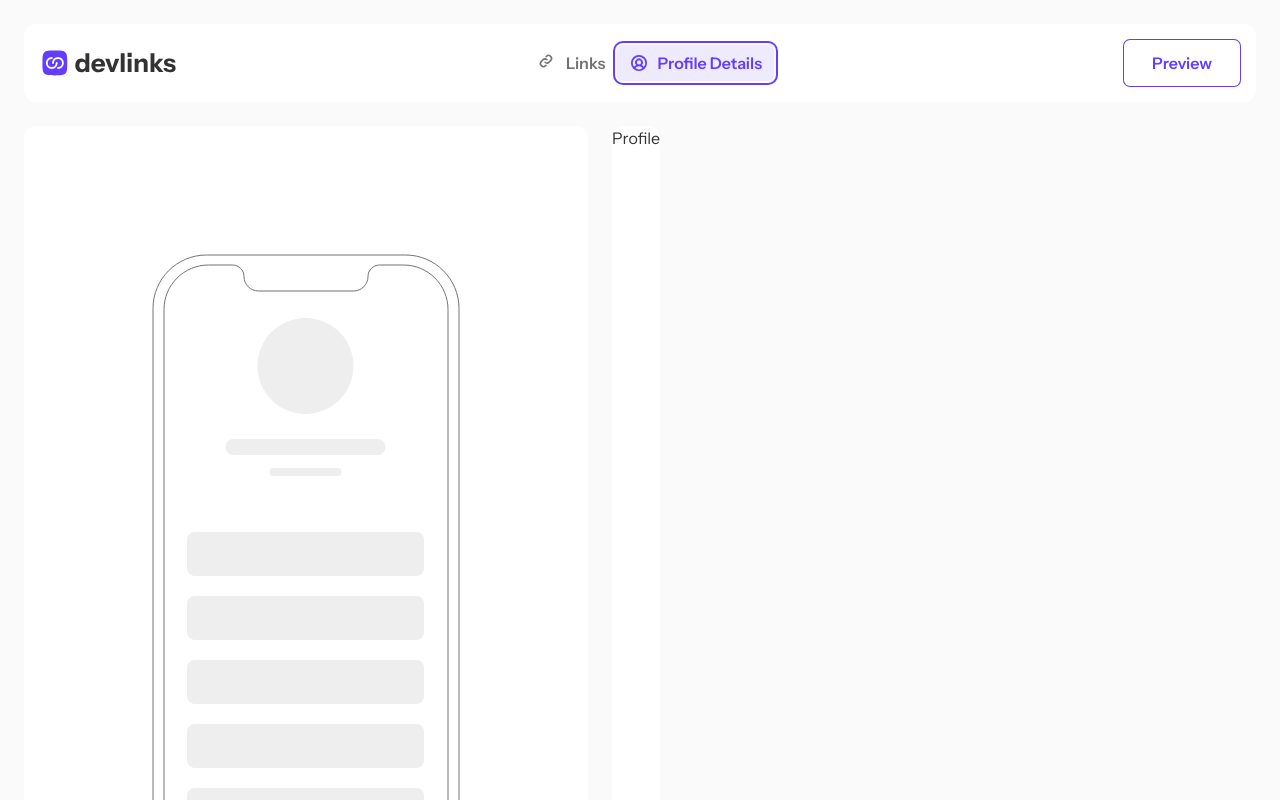
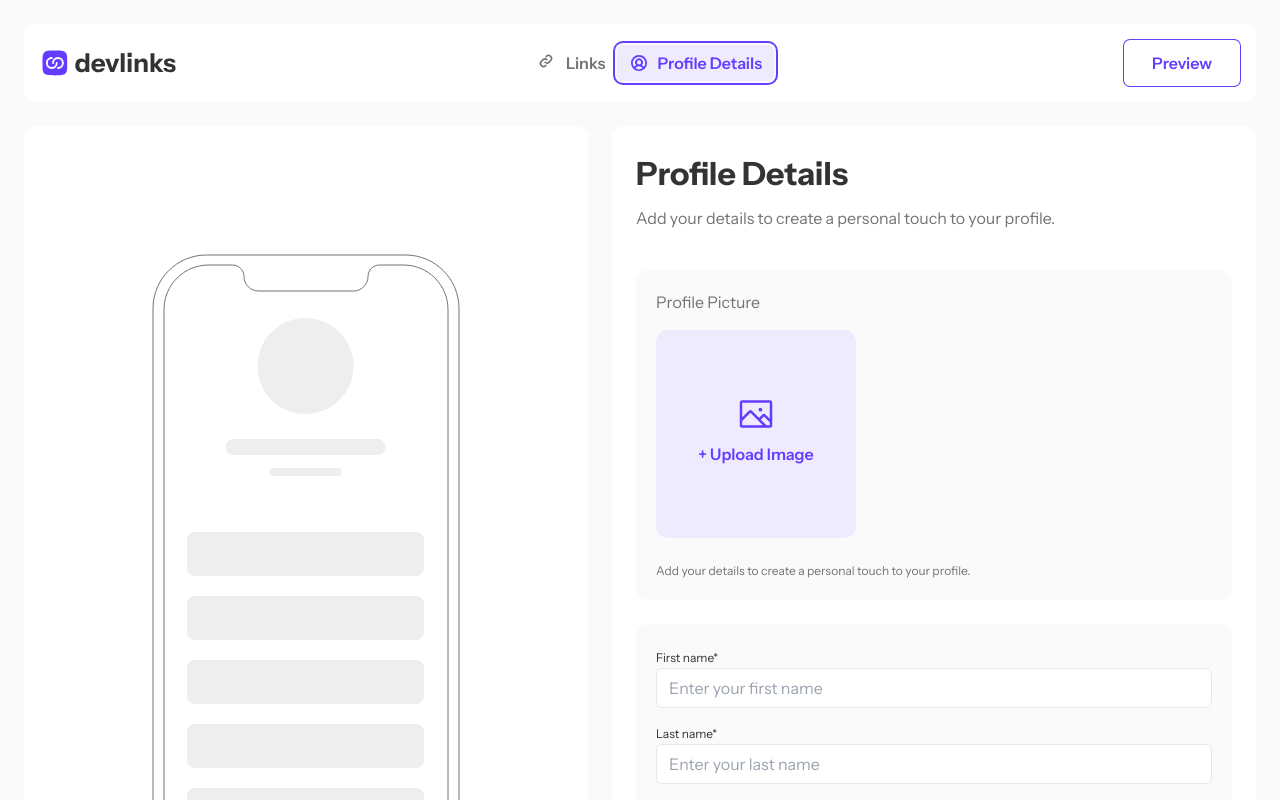
Before and after one commit to rohald89/devlinks, a Next.js app: page /dashboard in a window 1280 px wide. Both pictures are taken after a click on the tab "Profile Details". Shown: the top 800 px of the page. Built offline with nearby package versions, Linux system fonts and the light colour scheme.

Commit message:
added profile details tab content for the dashboard page

```diff
--- a/src/app/(auth)/signin/page.tsx
+++ b/src/app/(auth)/signin/page.tsx
@@ -34,7 +34,7 @@ const page: FC<pageProps> = ({}) => {
       <Button className="w-full" variant="primary" type="submit">
         Login
       </Button>
-      <p className="text-center text-gray-500 mt-6 flex flex-col">
+      <p className="text-center text-gray-500 mt-6 flex flex-col xl:flex-row xl:gap-1 xl:justify-center">
         Don't have an account?
         <span className="text-primary-600">
           <Link href="/signup" className="text-center">
--- a/src/app/(auth)/signup/page.tsx
+++ b/src/app/(auth)/signup/page.tsx
@@ -49,7 +49,7 @@ const page: FC<pageProps> = ({}) => {
         Create new account
       </Button>
 
-      <p className="text-center text-gray-500 mt-6 flex flex-col">
+      <p className="text-center text-gray-500 mt-6 flex flex-col xl:flex-row xl:gap-1 xl:justify-center">
         Already have an account?
         <span className="text-primary-600">
           <Link href="/signin" className="text-center">
--- a/src/components/Dashboard.tsx
+++ b/src/components/Dashboard.tsx
@@ -3,6 +3,9 @@ import { TabsContent } from '@/components/ui/Tabs';
 import { Button } from '@/components/ui/Button';
 import GetStarted from '@/components/GetStarted';
 import Preview from './Preview';
+import { Label } from './ui/Label';
+import { Input } from './ui/Input';
+import { Icons } from './Icons';
 
 interface DashboardProps {}
 
@@ -27,12 +30,60 @@ const Dashboard: FC<DashboardProps> = ({}) => {
           <GetStarted />
         </div>
         <div className="p-4">
-          <Button disabled className="w-full">
-            Save
-          </Button>
+          <Button className="w-full">Save</Button>
         </div>
       </TabsContent>
-      <TabsContent value="profile">Profile</TabsContent>
+      <TabsContent value="profile">
+        <div className="border-b border-gray-300 p-6">
+          <h1 className="text-2xl font-bold md:text-heading-md">
+            Profile Details
+          </h1>
+          <p className="mt-2 text-body-md text-gray-500 ">
+            Add your details to create a personal touch to your profile.
+          </p>
+          <div className="mt-10 p-5 rounded-xl bg-background">
+            <p className="text-body-md mb-4 text-gray-500">Profile Picture</p>
+            <label
+              htmlFor="picture"
+              className="bg-primary-100 text-heading-sm text-primary-600 px-10 py-16 rounded-xl flex flex-col items-center gap-2 justify-center aspect-square max-w-[200px]"
+            >
+              <Icons.image />
+              + Upload Image
+              <Input type="file" id="picture" className="hidden" />
+            </label>
+            <p className="text-body-sm text-gray-500 mt-6">
+              Add your details to create a personal touch to your profile.
+            </p>
+          </div>
+
+          <div className="mt-6 p-5 rounded-xl bg-background">
+            <Label htmlFor="firstName">First name*</Label>
+            <Input
+              type="text"
+              id="firstName"
+              placeholder="Enter your first name"
+              className="mb-3"
+            />
+            <Label htmlFor="lastName">Last name*</Label>
+            <Input
+              type="text"
+              id="lastName"
+              placeholder="Enter your last name"
+              className="mb-3"
+            />
+            <Label htmlFor="email">Email</Label>
+            <Input
+              type="email"
+              id="email"
+              placeholder="Enter your email"
+              className="mb-3"
+            />
+          </div>
+        </div>
+        <div className="p-4">
+          <Button className="w-full">Save</Button>
+        </div>
+      </TabsContent>
     </div>
   );
 };
--- a/src/components/Icons.tsx
+++ b/src/components/Icons.tsx
@@ -225,4 +225,18 @@ export const Icons = {
       />
     </svg>
   ),
+  image: () => (
+    <svg
+      xmlns="http://www.w3.org/2000/svg"
+      width="40"
+      height="40"
+      fill="none"
+      viewBox="0 0 40 40"
+    >
+      <path
+        fill="#633CFF"
+        d="M33.75 6.25H6.25a2.5 2.5 0 0 0-2.5 2.5v22.5a2.5 2.5 0 0 0 2.5 2.5h27.5a2.5 2.5 0 0 0 2.5-2.5V8.75a2.5 2.5 0 0 0-2.5-2.5Zm0 2.5v16.055l-4.073-4.072a2.5 2.5 0 0 0-3.536 0l-3.125 3.125-6.875-6.875a2.5 2.5 0 0 0-3.535 0L6.25 23.339V8.75h27.5ZM6.25 26.875l8.125-8.125 12.5 12.5H6.25v-4.375Zm27.5 4.375h-3.34l-5.624-5.625L27.91 22.5l5.839 5.84v2.91ZM22.5 15.625a1.875 1.875 0 1 1 3.75 0 1.875 1.875 0 0 1-3.75 0Z"
+      />
+    </svg>
+  ),
 };
--- a/src/components/ui/Button.tsx
+++ b/src/components/ui/Button.tsx
@@ -4,7 +4,7 @@ import { Loader2 } from 'lucide-react';
 import * as React from 'react';
 
 const buttonVariants = cva(
-  'active:shadow-button gap-2 inline-flex items-center justify-center rounded-md font-semibold transition-colors focus:outline-none focus:ring-2 focus:ring-primary-600 focus:ring-offset-2 disabled:opacity-25 disabled:cursor-not-allowed',
+  'active:shadow-active gap-2 inline-flex items-center justify-center rounded-md font-semibold transition-colors focus:outline-none focus:ring-2 focus:ring-primary-600 focus:ring-offset-2 disabled:opacity-25 disabled:cursor-not-allowed',
   {
     variants: {
       variant: {
--- a/src/components/ui/Input.tsx
+++ b/src/components/ui/Input.tsx
@@ -29,7 +29,7 @@ const Input = React.forwardRef<HTMLInputElement, InputProps>(
           type={type}
           className={cn(
             icon ? 'pl-9' : 'pl-3',
-            'flex h-10 w-full rounded-md text-gray-900 border border-input bg-background pr-2 text-sm ring-offset-background file:border-0 file:bg-transparent file:text-sm file:font-medium placeholder:text-muted-foreground focus-visible:outline-none focus-visible:ring-2 focus-visible:ring-ring focus-visible:ring-offset-2 disabled:cursor-not-allowed disabled:opacity-50',
+            'flex h-10 w-full rounded-md text-gray-900 border border-gray-300 bg-white pr-2 text-sm ring-offset-background placeholder:text-muted-foreground focus-visible:shadow-active focus-visible:outline-none focus-visible:border-primary-600 focus-visible:ring-offset-2 disabled:cursor-not-allowed disabled:opacity-50 file:border-0 file:bg-transparent file:text-sm file:font-medium ',
             className
           )}
           ref={ref}
--- a/src/components/ui/Tabs.tsx
+++ b/src/components/ui/Tabs.tsx
@@ -44,7 +44,7 @@ const TabsContent = React.forwardRef<
   <TabsPrimitive.Content
     ref={ref}
     className={cn(
-      'bg-white rounded-xl ring-offset-background focus-visible:outline-none focus-visible:ring-2 focus-visible:ring-ring focus-visible:ring-offset-2',
+      'bg-white rounded-xl w-full ring-offset-background focus-visible:outline-none focus-visible:ring-2 focus-visible:ring-ring focus-visible:ring-offset-2',
       className
     )}
     {...props}
--- a/tailwind.config.js
+++ b/tailwind.config.js
@@ -61,7 +61,7 @@ module.exports = {
         foreground: 'hsl(var(--foreground))',
       },
       boxShadow: {
-        button: '0px 0px 32px 0px rgba(99, 60, 255, 0.25)',
+        active: '0px 0px 32px 0px rgba(99, 60, 255, 0.25)',
       },
       keyframes: {
         'accordion-down': {
```
